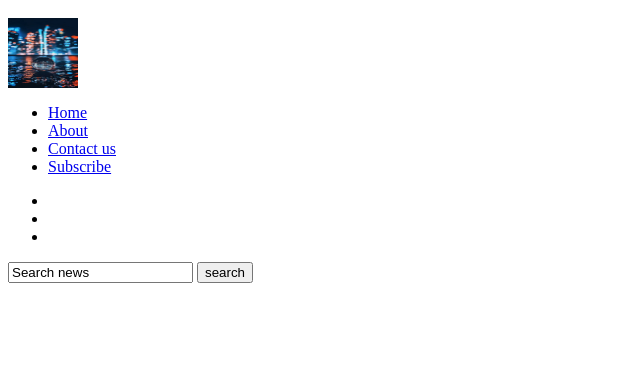
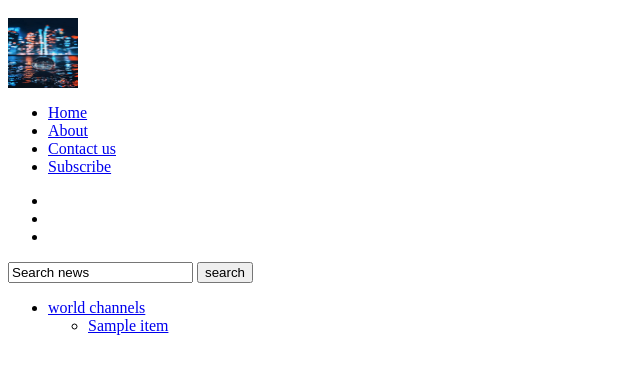
Before and after one commit to amwaniki180/news-highlights, a Python web app: template app/templates/navbar.html in a window 1280 px wide. Shown: the top 374 px of the page, without its empty margins (0-640 px from the left). Run offline with Jinja, Linux system fonts and the light colour scheme; the template is opened without the code that fills it: most values are stand-ins (such as "Sample title", 1, 10 or a date in 2020); some libraries are stand-ins or nearby versions.

Commit message:
menu area

```diff
--- a/app/templates/navbar.html
+++ b/app/templates/navbar.html
@@ -36,3 +36,11 @@
                 </div>
             </div>
         </div>
+        <div class="main_menu_area">
+            <ul id="nav">
+                <li><a href="#">world channels</a>
+                    <ul>
+                        {% for item in technology %}
+                        <li><a href="/source/{{item.id}}&35">{{item.name}}</a></li>
+                        {%endfor%}
+                    </ul>
```
